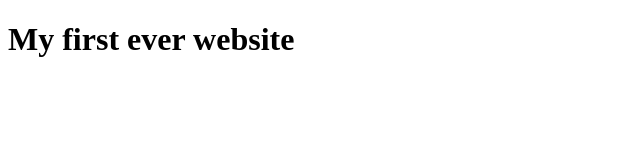
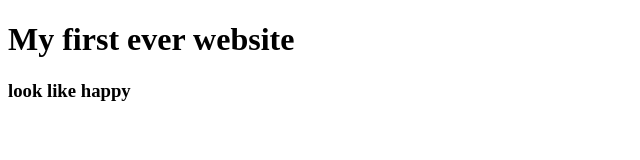
Before and after one commit to Niloy-Ahmed/my-first-webDev, a plain HTML site: page index.html in a window 1280 px wide. Shown: the whole page, without its empty margins (0-640 px from the left). Drawn offline with Linux system fonts and the light colour scheme.

Commit message:
learn git

```diff
--- a/index.html
+++ b/index.html
@@ -7,5 +7,6 @@
 </head>
 <body>
     <h1>My first ever website</h1>
+    <h3>look like happy</h3>
 </body>
 </html>
```
